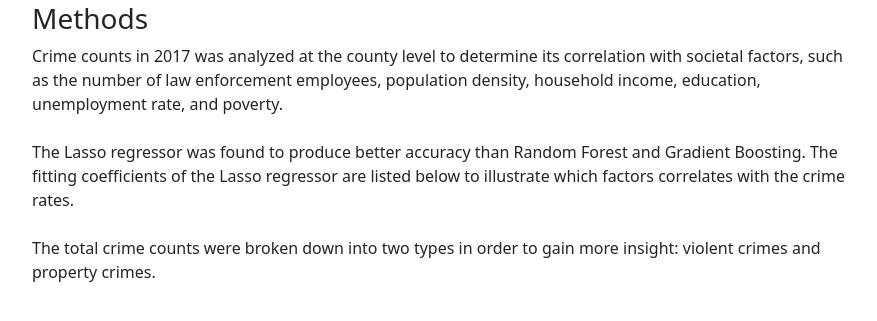
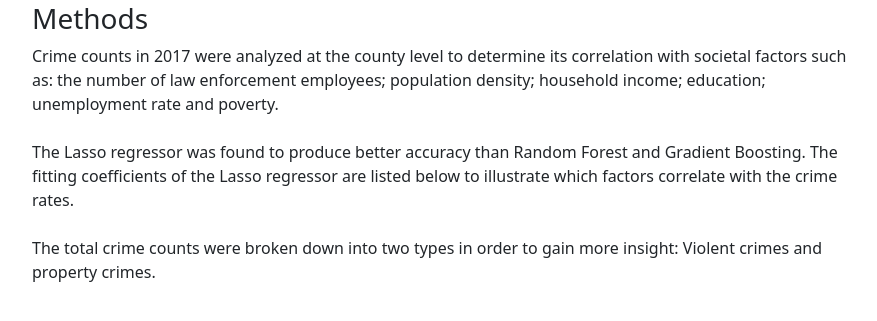
Before and after one commit to MaloneyB52/Lovett_Class_WUSTL_Group_Project, a Flask app: page / in a window 1280 px wide. Shown: the part 124-445 px from the top of the page, without its empty margins (50-927 px from the left). Run offline with Flask 2, Linux system fonts and the light colour scheme; parts of the project's set-up code (start-up, migrations or seed data) failed here and were passed over; some libraries are stand-ins or nearby versions.

Commit message:
Add files via upload

```diff
--- a/templates/index.html
+++ b/templates/index.html
@@ -38,18 +38,18 @@
                 <div class="col-md-9">
                     <h3>Methods</h3>
                     <p>
-                        Crime counts in 2017 was analyzed at the county level
-                        to determine its correlation with societal factors,
-                        such as the number of law enforcement employees, population density,
-                        household income, education, unemployment rate, and poverty.
+                        Crime counts in 2017 were analyzed at the county level
+                        to determine its correlation with societal factors
+                        such as: the number of law enforcement employees; population density;
+                        household income; education; unemployment rate and poverty.
                         <br /><br />
                         The Lasso regressor was found to produce better accuracy than Random Forest
                         and Gradient Boosting. The fitting coefficients of the Lasso regressor
-                        are listed below to illustrate which factors correlates with the
+                        are listed below to illustrate which factors correlate with the
                         crime rates.
                         <br /><br />
                         The total crime counts were broken down into two types in order
-                        to gain more insight: violent crimes and property crimes.
+                        to gain more insight: Violent crimes and property crimes.
 
                     </p>
                 </div>
```
